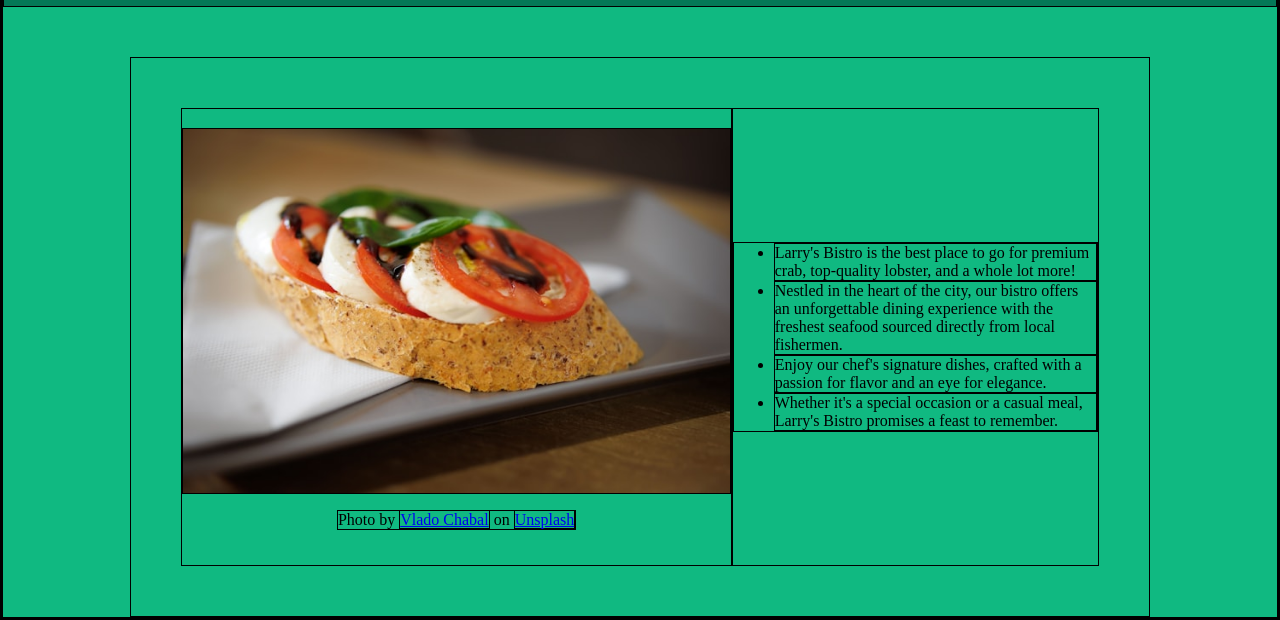
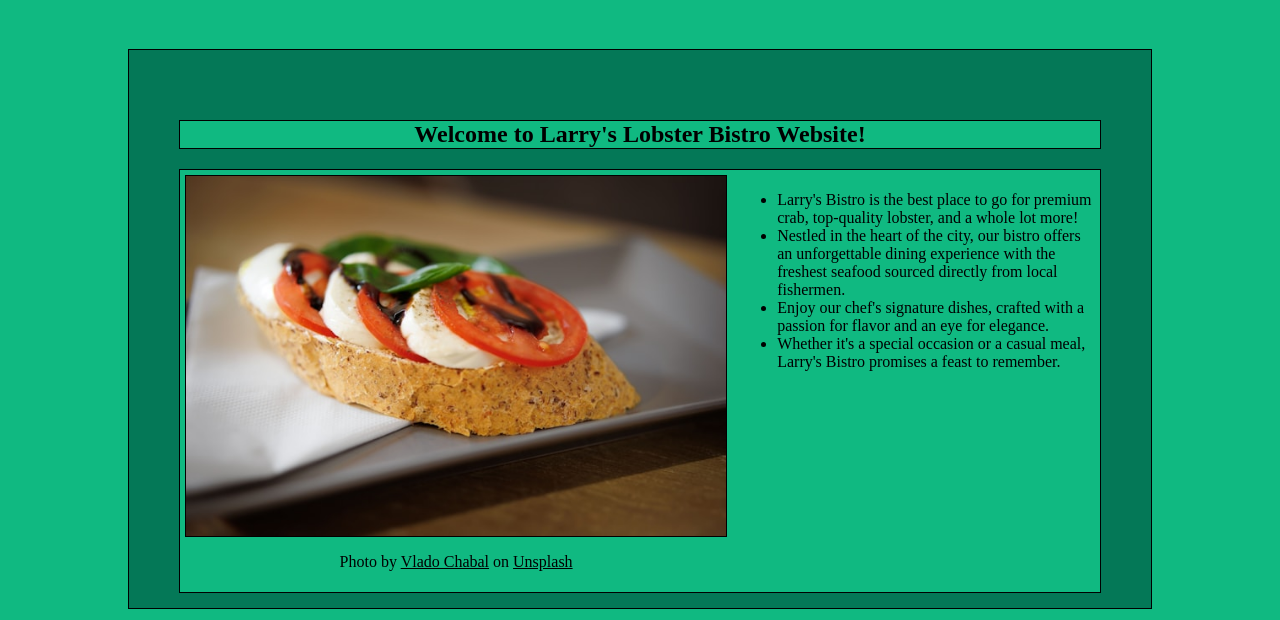
Before and after one commit to Scanceptic/restaurant-page, a website built with webpack: page src/index.html in a window 1280 px wide. Shown: the part 264-884 px from the top of the page. Built offline with nearby package versions, Linux system fonts and the light colour scheme.

Commit message:
Add container header

```diff
--- a/src/about.js
+++ b/src/about.js
@@ -48,6 +48,11 @@ export default function about() {
 	// append all the elements to content
 	const container = document.createElement("div");
 	container.classList.add("container");
+	// create container heading
+	const container_heading = document.createElement("h2");
+	container_heading.id = "containerheading";
+	container_heading.textContent = "Take a look at our long history!";
+	container.appendChild(container_heading);
 	container.appendChild(col1);
 	container.appendChild(col2);
 	content.appendChild(headline_div);
--- a/src/home.js
+++ b/src/home.js
@@ -62,6 +62,11 @@ export default function pageload() {
 	// append all the elements to content
 	const container = document.createElement("div");
 	container.classList.add("container");
+	// create container heading
+	const container_heading = document.createElement("h2");
+	container_heading.id = "containerheading";
+	container_heading.textContent = "Welcome to Larry's Lobster Bistro Website!";
+	container.appendChild(container_heading);
 	container.appendChild(col1);
 	container.appendChild(col2);
 	content.appendChild(headline_div);
--- a/src/index.js
+++ b/src/index.js
@@ -2,6 +2,8 @@ import home from "./home.js";
 import menu from "./menu.js";
 import about from "./about.js";
 import "./style.css";
+import darkmodeimage from "./images/darkmodeicon.svg";
+import lightmodeimage from "./images/lightmodeicon.svg";
 
 home();
 
@@ -27,6 +29,8 @@ aboutbtn.addEventListener("click", () => {
 /* Darkmode button */
 const darkmodebtn = document.querySelector("#darkmode");
 let lightmode = true;
+
+
 
 darkmodebtn.addEventListener("click", () => {
 	const root = document.querySelector(":root");
--- a/src/menu.js
+++ b/src/menu.js
@@ -48,6 +48,11 @@ export default function menu() {
 	// append all the elements to content
 	const container = document.createElement("div");
 	container.classList.add("container");
+	// create container heading
+	const container_heading = document.createElement("h2");
+	container_heading.id = "containerheading";
+	container_heading.textContent = "Scout out the options before you visit!";
+	container.appendChild(container_heading);
 	container.appendChild(col1);
 	container.appendChild(col2);
 	content.appendChild(headline_div);
--- a/src/style.css
+++ b/src/style.css
@@ -21,7 +21,14 @@ body {
 
 * {
 	box-sizing: border-box;
-	border: 1px solid var(--border-color);
+}
+
+a {
+	color: inherit;
+}
+
+a:hover {
+	color: #5b54c9;
 }
 
 header {
@@ -31,6 +38,7 @@ header {
 	color: var(--text-color-secondary);
 	display: flex;
 	justify-content: space-between;
+	border-bottom: 1px solid var(--border-color);
 }
 
 nav {
@@ -46,6 +54,7 @@ button {
 	border-radius: 5px;
 	background-color: var(--bg-color-highlight);
 	color: var(--text-color-highlight);
+	border: 1px solid var(--border-color);
 }
 
 button:hover {
@@ -74,26 +83,49 @@ button:hover {
 	padding: 20px 50px;
 	margin: 50px 0;
 	text-align: center;
+	border: 1px solid var(--border-color);
 }
 
 .container {
 	display: grid;
 	grid-template-columns: 3fr 2fr;
+	grid-template-rows: 1fr 5fr;
 	width: 80%;
 	min-height: 400px;
-	height: 70vh;
+	height: min(600px, 70vh);
 	padding: 50px;
+	background-color: var(--bg-color-secondary);
+	color: var(--text-color-primary);
+	border: 1px solid var(--border-color);
+}
+
+#containerheading {
+	grid-row: 1 / 2;
+	grid-column: 1 / 3;
+	border: 1px solid var(--border-color);
 	background-color: var(--bg-color-primary);
-	color: var(--text-color-primary);
+	text-align: center;
 }
 
 .col {
 	display: flex;
 	flex-direction: column;
 	align-items: center;
-	justify-content: center;
+	border: 1px solid var(--border-color);
+	background-color: var(--bg-color-primary);
+	padding: 5px;
+	grid-row: 2 / 3;
+}
+
+#col1 {
+	border-right: none;
+}
+
+#col2 {
+	border-left: none;
 }
 
 img {
 	max-width: 100%;
+	border: 1px solid var(--border-color);
 }
```
